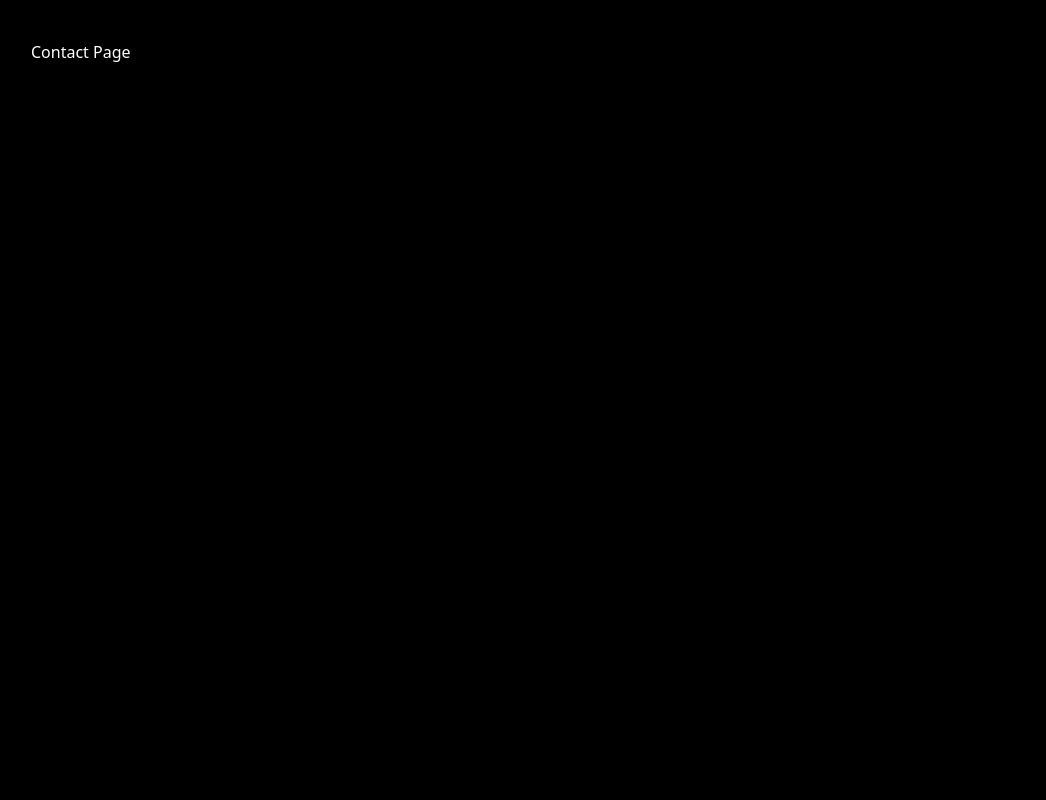
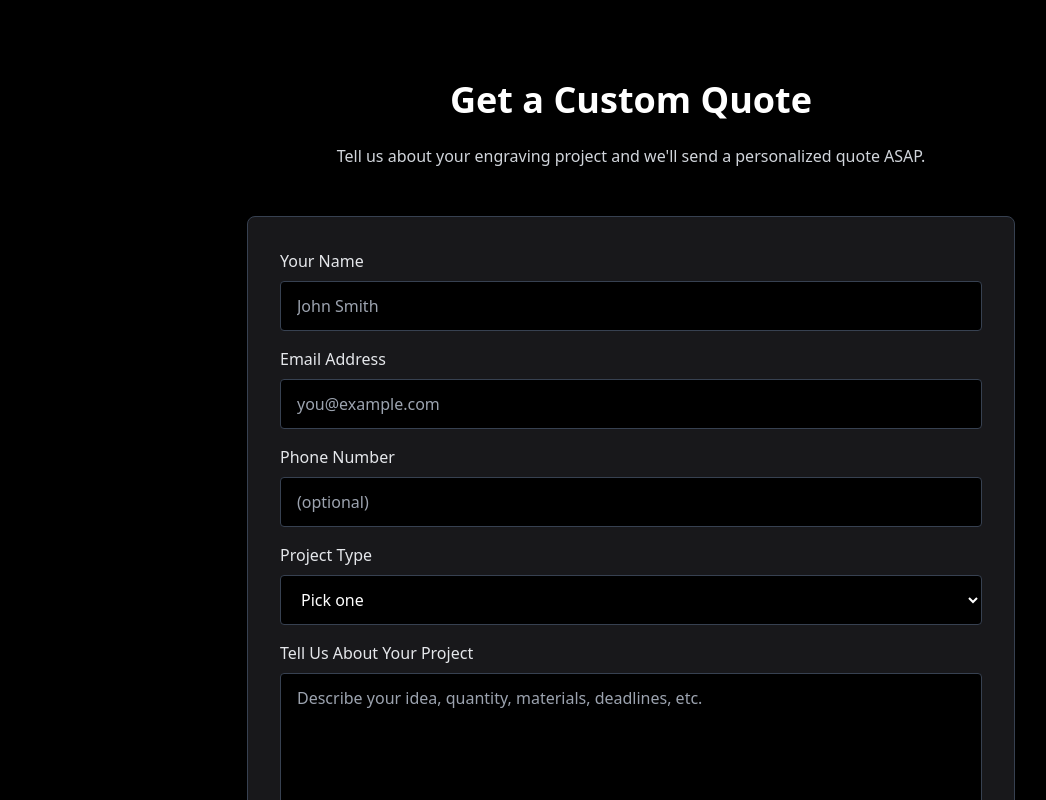
Before and after one commit to Jasonbackwood/backwood-biz, a Next.js app: page /contact in a window 1280 px wide. Shown: the top 800 px of the page, without its empty margins (9-1055 px from the left). Built offline with nearby package versions, Linux system fonts and the light colour scheme.

Commit message:
Update page.tsx

```diff
--- a/app/contact/page.tsx
+++ b/app/contact/page.tsx
@@ -1 +1,117 @@
-export default function Page(){return <div className='p-10'>Contact Page</div>}
+"use client";
+
+import { useState } from "react";
+
+export default function ContactPage() {
+  const [submitted, setSubmitted] = useState(false);
+
+  const handleSubmit = (e: any) => {
+    e.preventDefault();
+    setSubmitted(true);
+  };
+
+  return (
+    <main className="min-h-screen bg-black text-white px-6 py-20">
+      <div className="max-w-3xl mx-auto">
+
+        {/* Page Title */}
+        <h1 className="text-4xl font-bold text-center mb-6">
+          Get a Custom Quote
+        </h1>
+
+        <p className="text-gray-300 text-center mb-12">
+          Tell us about your engraving project and we'll send a personalized quote ASAP.
+        </p>
+
+        {!submitted ? (
+          <form
+            onSubmit={handleSubmit}
+            className="bg-zinc-900 p-8 rounded-lg shadow-lg border border-gray-700"
+          >
+            {/* NAME */}
+            <label className="block mb-4">
+              <span className="text-gray-200">Your Name</span>
+              <input
+                required
+                type="text"
+                className="w-full mt-2 px-4 py-3 rounded bg-black border border-gray-700 text-white"
+                placeholder="John Smith"
+              />
+            </label>
+
+            {/* EMAIL */}
+            <label className="block mb-4">
+              <span className="text-gray-200">Email Address</span>
+              <input
+                required
+                type="email"
+                className="w-full mt-2 px-4 py-3 rounded bg-black border border-gray-700 text-white"
+                placeholder="you@example.com"
+              />
+            </label>
+
+            {/* PHONE */}
+            <label className="block mb-4">
+              <span className="text-gray-200">Phone Number</span>
+              <input
+                type="text"
+                className="w-full mt-2 px-4 py-3 rounded bg-black border border-gray-700 text-white"
+                placeholder="(optional)"
+              />
+            </label>
+
+            {/* TYPE OF PROJECT */}
+            <label className="block mb-4">
+              <span className="text-gray-200">Project Type</span>
+              <select
+                required
+                className="w-full mt-2 px-4 py-3 rounded bg-black border border-gray-700 text-white"
+              >
+                <option value="">Pick one</option>
+                <option>Corporate Engraving</option>
+                <option>Industrial Marking</option>
+                <option>Personal Gift</option>
+                <option>Logo Engraving</option>
+                <option>Patch/Tumbler/Gun Engraving</option>
+                <option>Other Custom Project</option>
+              </select>
+            </label>
+
+            {/* PROJECT DETAILS */}
+            <label className="block mb-6">
+              <span className="text-gray-200">Tell Us About Your Project</span>
+              <textarea
+                required
+                rows={5}
+                className="w-full mt-2 px-4 py-3 rounded bg-black border border-gray-700 text-white"
+                placeholder="Describe your idea, quantity, materials, deadlines, etc."
+              ></textarea>
+            </label>
+
+            {/* SUBMIT */}
+            <button
+              type="submit"
+              className="w-full py-3 bg-green-600 hover:bg-green-700 rounded-md font-semibold"
+            >
+              Submit for Quote
+            </button>
+          </form>
+        ) : (
+          <div className="bg-zinc-900 p-10 rounded-lg text-center border border-gray-700">
+            <h2 className="text-3xl font-bold mb-4">Thank You!</h2>
+            <p className="text-gray-300 mb-6">
+              Your request has been received. We’ll contact you shortly.
+            </p>
+
+            <a
+              href="/"
+              className="px-6 py-3 bg-amber-600 hover:bg-amber-700 rounded-md font-semibold"
+            >
+              Return to Home
+            </a>
+          </div>
+        )}
+      </div>
+    </main>
+  );
+}
```
